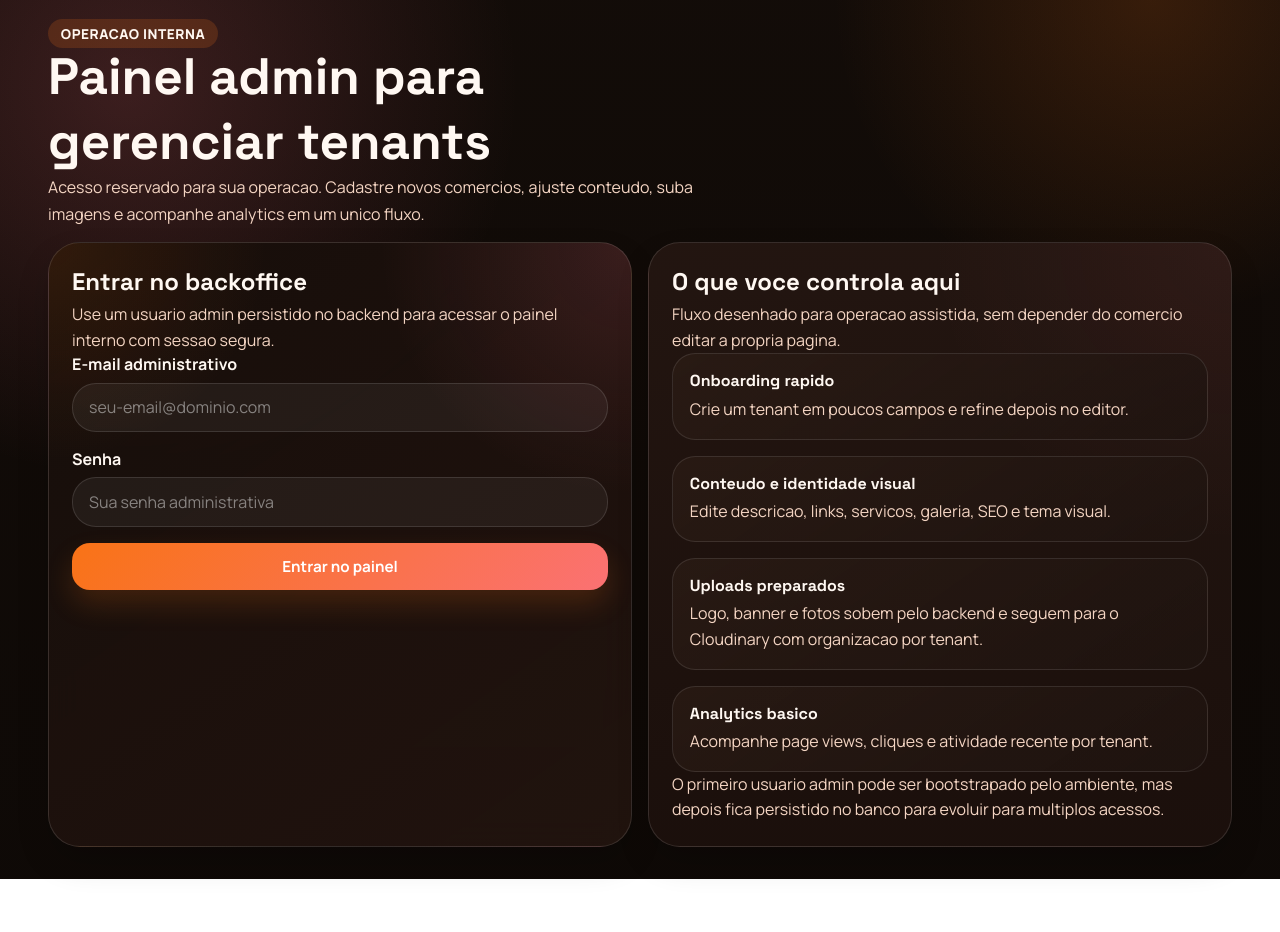
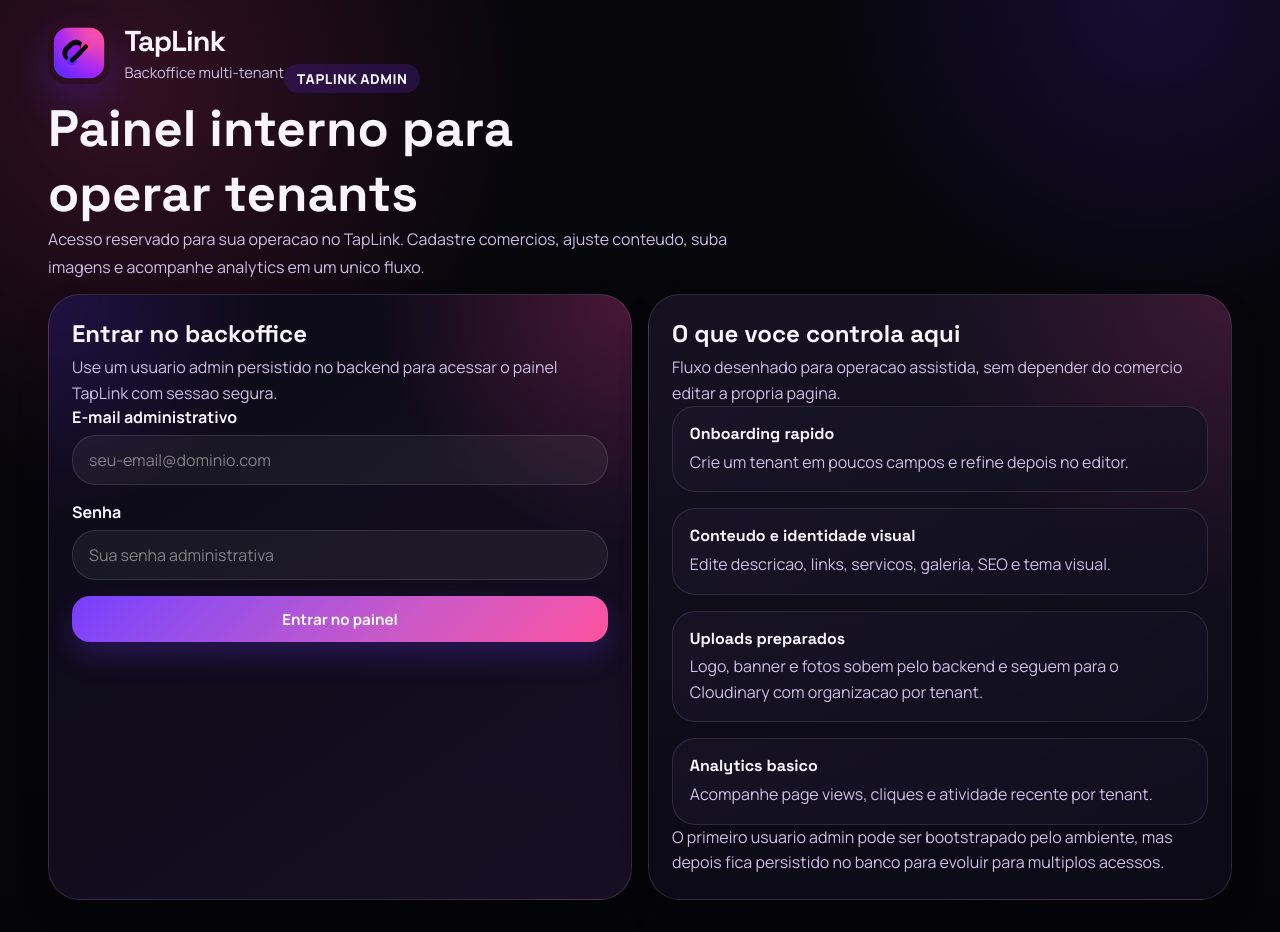
Before and after one commit to CaracatoP/ProjetoNFC, a React (Vite) app in the folder frontend/: page /auth in a window 1280 px wide. Before the commit the page ends 879 px from the top, so only its background shows below. Built offline with nearby package versions, Linux system fonts and the light colour scheme; no server answers.

Commit message:
Rebrand frontend to TapLink

```diff
--- a/frontend/index.html
+++ b/frontend/index.html
@@ -3,10 +3,10 @@
   <head>
     <meta charset="UTF-8" />
     <meta name="viewport" content="width=device-width, initial-scale=1.0" />
-    <meta name="theme-color" content="#140d09" />
-    <title>NFC Linktree SaaS</title>
-    <link rel="icon" type="image/svg+xml" href="/src/assets/favicon.svg" />
-    <link rel="alternate icon" href="/src/assets/favicon.ico" />
+    <meta name="theme-color" content="#07070d" />
+    <title>TapLink</title>
+    <link rel="icon" type="image/svg+xml" href="/src/assets/taplink-mark.svg" />
+    <link rel="alternate icon" href="/src/assets/taplink-mark.svg" />
     <link rel="preconnect" href="https://fonts.googleapis.com" />
     <link rel="preconnect" href="https://fonts.gstatic.com" crossorigin />
     <link
@@ -17,8 +17,8 @@
       body {
         margin: 0;
         font-family: 'Manrope', sans-serif;
-        background: #140d09;
-        color: #fff8f2;
+        background: #07070d;
+        color: #f8f5ff;
       }
 
       .boot-message {
@@ -26,9 +26,9 @@
         margin: 10vh auto;
         padding: 24px;
         border-radius: 24px;
-        background: rgba(31, 20, 16, 0.92);
+        background: rgba(17, 15, 30, 0.92);
         border: 1px solid rgba(255, 255, 255, 0.12);
-        box-shadow: 0 24px 60px rgba(0, 0, 0, 0.24);
+        box-shadow: 0 24px 60px rgba(91, 44, 255, 0.18);
       }
 
       .boot-message h1 {
@@ -41,14 +41,14 @@
         margin: 4px 0;
         padding: 4px 8px;
         border-radius: 999px;
-        background: rgba(249, 115, 22, 0.18);
+        background: rgba(91, 44, 255, 0.22);
       }
     </style>
   </head>
   <body>
     <div id="root">
       <div class="boot-message">
-        <h1>Frontend precisa do Vite</h1>
+        <h1>TapLink precisa do Vite</h1>
         <p>Se esta mensagem continuar aparecendo, o frontend provavelmente esta sendo servido como codigo-fonte bruto.</p>
         <p>Para executar a aplicacao corretamente, rode na raiz do projeto:</p>
         <p><code>npm install</code></p>
--- a/frontend/src/components/layout/AppShell.jsx
+++ b/frontend/src/components/layout/AppShell.jsx
@@ -1,3 +1,22 @@
+import { useEffect } from 'react';
+import taplinkMarkUrl from '@/assets/taplink-mark.svg';
+
+function upsertHeadLink(attributes) {
+  const selector = Object.entries(attributes)
+    .map(([name, value]) => `[${name}="${value}"]`)
+    .join('');
+
+  let element = document.head.querySelector(selector);
+
+  if (!element) {
+    element = document.createElement('link');
+    document.head.appendChild(element);
+  }
+
+  Object.entries(attributes).forEach(([name, value]) => element.setAttribute(name, value));
+  return element;
+}
+
 export function AppShell({
   eyebrow,
   title,
@@ -6,10 +25,25 @@
   shellClassName = '',
   heroClassName = '',
   contentClassName = '',
+  pageTitle = 'TapLink',
 }) {
+  useEffect(() => {
+    document.title = pageTitle;
+    upsertHeadLink({ rel: 'icon' }).setAttribute('href', taplinkMarkUrl);
+    upsertHeadLink({ rel: 'alternate icon' }).setAttribute('href', taplinkMarkUrl);
+    upsertHeadLink({ rel: 'shortcut icon' }).setAttribute('href', taplinkMarkUrl);
+  }, [pageTitle]);
+
   return (
     <div className={['app-shell', shellClassName].filter(Boolean).join(' ')}>
       <header className={['app-shell__hero', heroClassName].filter(Boolean).join(' ')}>
+        <div className="app-shell__brand">
+          <img src={taplinkMarkUrl} alt="TapLink" className="app-shell__brand-mark" />
+          <div className="app-shell__brand-copy">
+            <strong>TapLink</strong>
+            <span>Backoffice multi-tenant</span>
+          </div>
+        </div>
         {eyebrow ? <span className="section-eyebrow">{eyebrow}</span> : null}
         <h1>{title}</h1>
         {description ? <p>{description}</p> : null}
--- a/frontend/src/pages/auth/AuthLandingPage.jsx
+++ b/frontend/src/pages/auth/AuthLandingPage.jsx
@@ -43,19 +43,20 @@
 
   return (
     <AppShell
-      eyebrow="Operacao Interna"
-      title="Painel admin para gerenciar tenants"
-      description="Acesso reservado para sua operacao. Cadastre novos comercios, ajuste conteudo, suba imagens e acompanhe analytics em um unico fluxo."
+      eyebrow="TapLink Admin"
+      title="Painel interno para operar tenants"
+      description="Acesso reservado para sua operacao no TapLink. Cadastre comercios, ajuste conteudo, suba imagens e acompanhe analytics em um unico fluxo."
       shellClassName="dashboard-shell dashboard-shell--auth"
       heroClassName="dashboard-shell__hero"
       contentClassName="dashboard-shell__content"
+      pageTitle="TapLink | Entrar"
     >
       <div className="admin-login-grid">
         <Card className="admin-panel-card admin-panel-card--hero">
           <div className="admin-panel-card__header">
             <div>
               <h2>Entrar no backoffice</h2>
-              <p>Use um usuario admin persistido no backend para acessar o painel interno com sessao segura.</p>
+              <p>Use um usuario admin persistido no backend para acessar o painel TapLink com sessao segura.</p>
             </div>
           </div>
 
--- a/frontend/src/pages/dashboard/DashboardHomePage.jsx
+++ b/frontend/src/pages/dashboard/DashboardHomePage.jsx
@@ -252,19 +252,20 @@
 
   return (
     <AppShell
-      eyebrow="Admin Interno"
-      title="Operacao central para paginas NFC multi-tenant"
-      description="Cadastre comercios, gerencie tenants, ajuste branding, controle conteudo e use analytics para mostrar valor mensal ao cliente."
+      eyebrow="TapLink Admin"
+      title="Operacao central do TapLink"
+      description="Cadastre comercios, gerencie tenants, ajuste branding, controle conteudo e acompanhe analytics em uma operacao multi-tenant centralizada."
       shellClassName="dashboard-shell"
       heroClassName="dashboard-shell__hero"
       contentClassName="dashboard-shell__content"
+      pageTitle="TapLink | Dashboard"
     >
       <Card className="admin-panel-card admin-panel-card--hero">
         <div className="admin-editor-header">
           <div>
             <h2>Workspace da operacao</h2>
             <p>
-              Logado como <strong>{user?.displayName || 'Admin'}</strong>. Sessao protegida por token, uploads no Cloudinary e operacao multi-tenant centralizada.
+              Logado como <strong>{user?.displayName || 'Admin'}</strong>. Sessao protegida por token, uploads no Cloudinary e operacao centralizada do TapLink.
             </p>
           </div>
           <div className="admin-editor-actions">
--- a/frontend/src/services/authService.js
+++ b/frontend/src/services/authService.js
@@ -1,19 +1,22 @@
 import { appConfig } from '@/config/appConfig.js';
 import { apiRequest } from '@/services/apiClient.js';
 
-const ADMIN_TOKEN_KEY = 'nfc_admin_session_token';
+const ADMIN_TOKEN_KEY = 'taplink_admin_session_token';
+const LEGACY_ADMIN_TOKEN_KEY = 'nfc_admin_session_token';
 
 export function getStoredAdminToken() {
-  return window.localStorage.getItem(ADMIN_TOKEN_KEY) || '';
+  return window.localStorage.getItem(ADMIN_TOKEN_KEY) || window.localStorage.getItem(LEGACY_ADMIN_TOKEN_KEY) || '';
 }
 
 export function setStoredAdminToken(token) {
   if (!token) {
     window.localStorage.removeItem(ADMIN_TOKEN_KEY);
+    window.localStorage.removeItem(LEGACY_ADMIN_TOKEN_KEY);
     return;
   }
 
   window.localStorage.setItem(ADMIN_TOKEN_KEY, token);
+  window.localStorage.removeItem(LEGACY_ADMIN_TOKEN_KEY);
 }
 
 export function buildAdminAuthHeaders(token) {
--- a/frontend/src/styles/global.css
+++ b/frontend/src/styles/global.css
@@ -1,13 +1,13 @@
 :root {
-  --theme-primary: #f97316;
-  --theme-secondary: #fb7185;
-  --theme-background: #140d09;
-  --theme-surface: rgba(31, 20, 16, 0.92);
-  --theme-surface-alt: rgba(48, 32, 24, 0.86);
-  --theme-text: #fff8f2;
-  --theme-text-muted: #f4d5c3;
+  --theme-primary: #6f31ff;
+  --theme-secondary: #ff3a93;
+  --theme-background: #07070d;
+  --theme-surface: rgba(18, 16, 32, 0.92);
+  --theme-surface-alt: rgba(29, 24, 46, 0.88);
+  --theme-text: #f8f5ff;
+  --theme-text-muted: #cdbfe8;
   --theme-border: rgba(255, 255, 255, 0.12);
-  --theme-accent: rgba(249, 115, 22, 0.18);
+  --theme-accent: rgba(111, 49, 255, 0.18);
   --theme-success: #22c55e;
   --theme-danger: #ef4444;
   --font-heading: 'Space Grotesk', sans-serif;
@@ -29,11 +29,11 @@
   --layout-page-padding: clamp(1rem, 3vw, 2rem);
   --layout-section-gap: 1.5rem;
   --layout-card-gap: 1rem;
-  --button-primary-bg: linear-gradient(135deg, #f97316, #fb7185);
+  --button-primary-bg: linear-gradient(135deg, #6f31ff, #ff3a93);
   --button-primary-color: #ffffff;
   --button-primary-border: none;
   --button-secondary-bg: rgba(255, 255, 255, 0.06);
-  --button-secondary-color: #fff8f2;
+  --button-secondary-color: #f8f5ff;
   --button-secondary-border: 1px solid rgba(255, 255, 255, 0.12);
 }
 
@@ -91,6 +91,36 @@
 
 .app-shell__hero {
   padding: clamp(2rem, 6vw, 4rem) 0 2rem;
+}
+
+.app-shell__brand {
+  display: inline-flex;
+  align-items: center;
+  gap: 0.9rem;
+  margin-bottom: 0.8rem;
+}
+
+.app-shell__brand-mark {
+  width: 62px;
+  height: 62px;
+  border-radius: 18px;
+  box-shadow: 0 18px 36px rgba(111, 49, 255, 0.22);
+}
+
+.app-shell__brand-copy {
+  display: grid;
+  gap: 0.15rem;
+}
+
+.app-shell__brand-copy strong {
+  font-family: var(--font-heading);
+  font-size: clamp(1.5rem, 2.4vw, 1.8rem);
+  letter-spacing: -0.03em;
+}
+
+.app-shell__brand-copy span {
+  color: var(--theme-text-muted);
+  font-size: 0.92rem;
 }
 
 .app-shell__hero h1,
@@ -1429,9 +1459,9 @@
 
 .dashboard-shell .button--primary {
   background:
-    linear-gradient(135deg, rgba(249, 115, 22, 0.92), rgba(251, 113, 133, 0.84)),
-    #f97316;
-  box-shadow: 0 14px 28px rgba(249, 115, 22, 0.18);
+    linear-gradient(135deg, color-mix(in srgb, var(--theme-primary) 94%, white), color-mix(in srgb, var(--theme-secondary) 88%, white)),
+    var(--theme-primary);
+  box-shadow: 0 14px 28px color-mix(in srgb, var(--theme-primary) 24%, transparent);
 }
 
 .dashboard-shell .button--secondary {
@@ -1479,16 +1509,16 @@
 .admin-panel-card,
 .admin-stat-card {
   background:
-    radial-gradient(circle at top right, rgba(251, 113, 133, 0.06), transparent 36%),
-    linear-gradient(180deg, rgba(36, 22, 17, 0.96), rgba(28, 16, 12, 0.96));
+    radial-gradient(circle at top right, color-mix(in srgb, var(--theme-secondary) 16%, transparent), transparent 36%),
+    linear-gradient(180deg, rgba(22, 18, 35, 0.96), rgba(12, 10, 22, 0.96));
   box-shadow: 0 16px 32px rgba(0, 0, 0, 0.16);
 }
 
 .admin-panel-card--hero {
   background:
-    radial-gradient(circle at top right, rgba(251, 113, 133, 0.14), transparent 30%),
-    radial-gradient(circle at top left, rgba(249, 115, 22, 0.12), transparent 26%),
-    linear-gradient(145deg, rgba(22, 14, 10, 0.98), rgba(36, 21, 16, 0.88));
+    radial-gradient(circle at top right, color-mix(in srgb, var(--theme-secondary) 24%, transparent), transparent 30%),
+    radial-gradient(circle at top left, color-mix(in srgb, var(--theme-primary) 20%, transparent), transparent 26%),
+    linear-gradient(145deg, rgba(12, 10, 22, 0.98), rgba(24, 18, 40, 0.88));
 }
 
 .admin-editor-grid {
@@ -1520,7 +1550,7 @@
   border-radius: 999px;
   border: 1px solid rgba(255, 255, 255, 0.1);
   background: rgba(255, 255, 255, 0.05);
-  color: #ffd9c4;
+  color: color-mix(in srgb, var(--theme-text) 84%, var(--theme-secondary));
   font-size: 0.87rem;
   font-weight: 700;
 }
@@ -1551,7 +1581,7 @@
   padding: 0.7rem 0.95rem;
   border: 0;
   border-radius: 12px;
-  background: linear-gradient(135deg, rgba(249, 115, 22, 0.9), rgba(251, 113, 133, 0.85));
+  background: linear-gradient(135deg, color-mix(in srgb, var(--theme-primary) 94%, white), color-mix(in srgb, var(--theme-secondary) 88%, white));
   color: #fff;
   cursor: pointer;
   font: inherit;
```
Also changed, not shown: frontend/src/assets/taplink-mark.svg (added).
